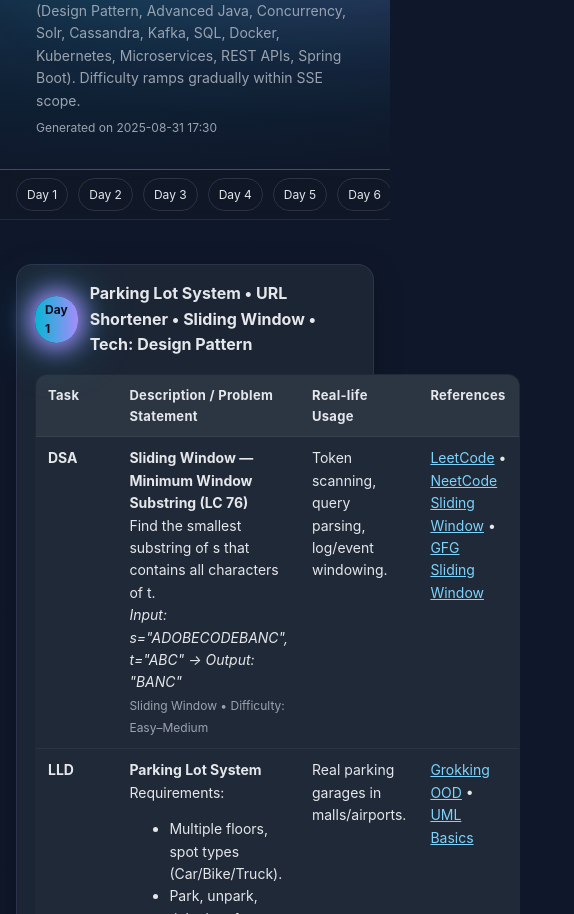
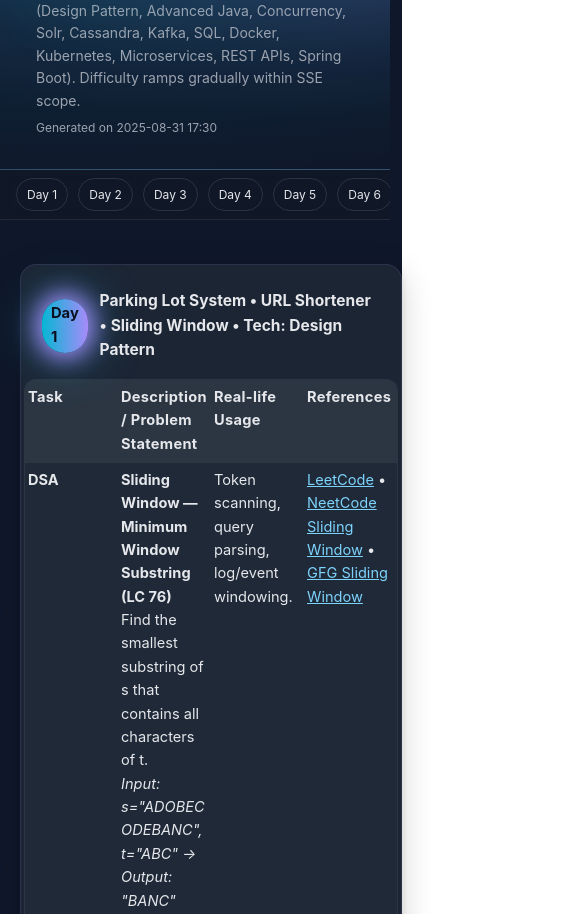
Before and after one commit to unknownGeek/blogify-service, a plain HTML site: page client/SSE_60Day_FullPlan.html in a window 390 px wide. Shown: the part 150-1064 px from the top of the page, 574 px wide, since content can reach past the window. Drawn offline with Linux system fonts and the light colour scheme.

Commit message:
beautifying SSE_60Day_FullPlan.html

```diff
--- a/client/SSE_60Day_FullPlan.html
+++ b/client/SSE_60Day_FullPlan.html
@@ -3011,6 +3011,49 @@ document.querySelectorAll('section.day details summary').forEach(sum => {
   <footer>
     © 2025 SSE Interview Coach — Built for confidence and daily momentum. Pro tip: collapse days you've finished!
   </footer>
+  </script>
+  <style>
+  @media (max-width: 600px) {
+    .day-card {
+      width: 98vw !important;
+      min-width: 0 !important;
+      max-width: 100vw !important;
+      margin-left: 1vw !important;
+      margin-right: 1vw !important;
+      box-sizing: border-box !important;
+      padding: 0.5em 0.2em !important;
+      font-size: 0.97em;
+    }
+    .day-card .grid {
+      padding: 0 !important;
+    }
+    .day-card table.plan {
+      display: block;
+      width: 100% !important;
+      overflow-x: auto;
+      font-size: 0.97em;
+      border-collapse: collapse;
+    }
+    .day-card table.plan thead, .day-card table.plan tbody, .day-card table.plan tr {
+      display: table;
+      width: 100%;
+      table-layout: fixed;
+    }
+    .day-card table.plan td, .day-card table.plan th {
+      word-break: break-word;
+      padding: 0.4em 0.2em;
+      font-size: 0.97em;
+    }
+    .day-summary .title {
+      font-size: 1em !important;
+      white-space: normal !important;
+    }
+    .badge {
+      font-size: 0.95em !important;
+      padding: 0.2em 0.6em !important;
+    }
+  }
+  </style>
 </script>
 </body>
 </html>
```
